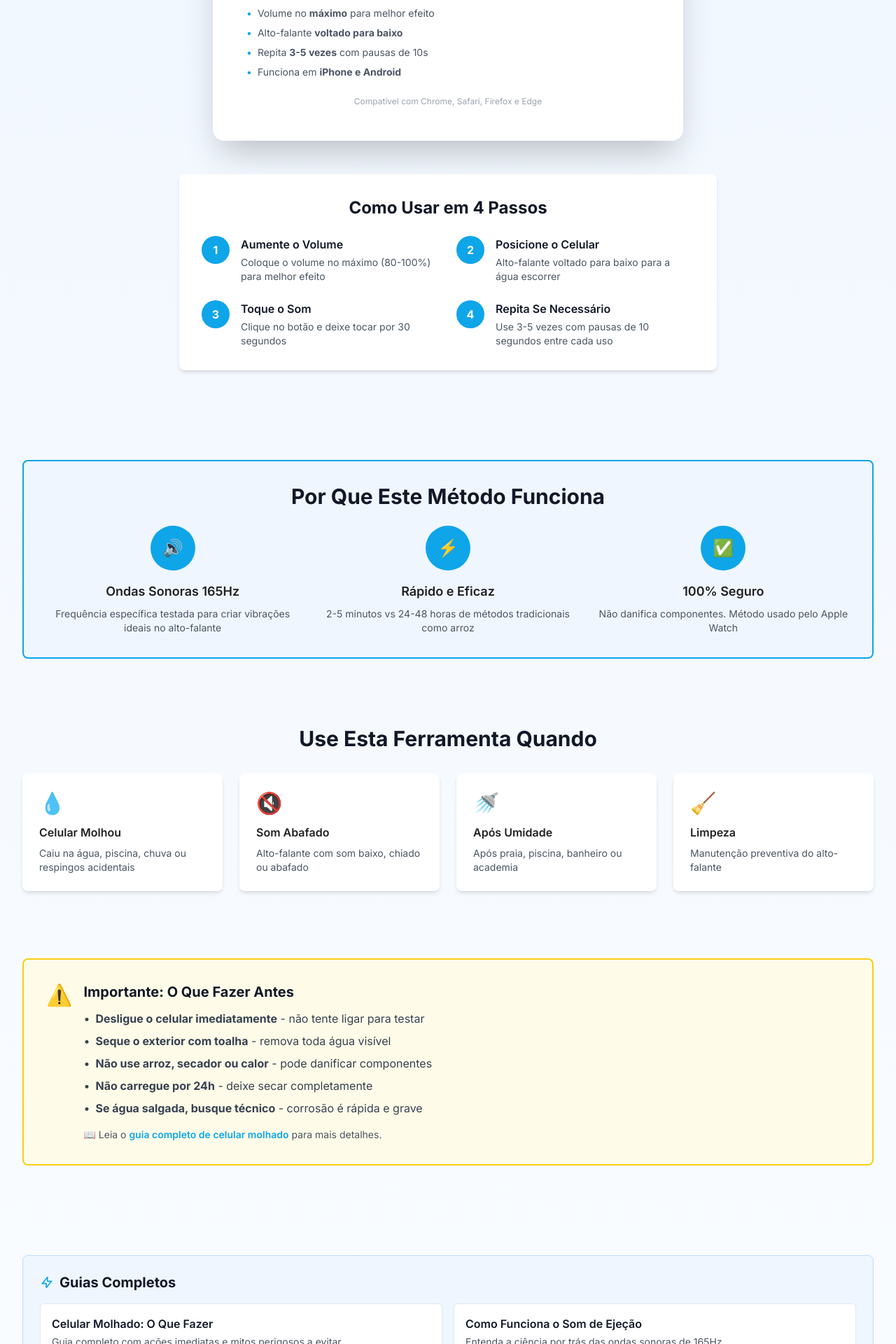
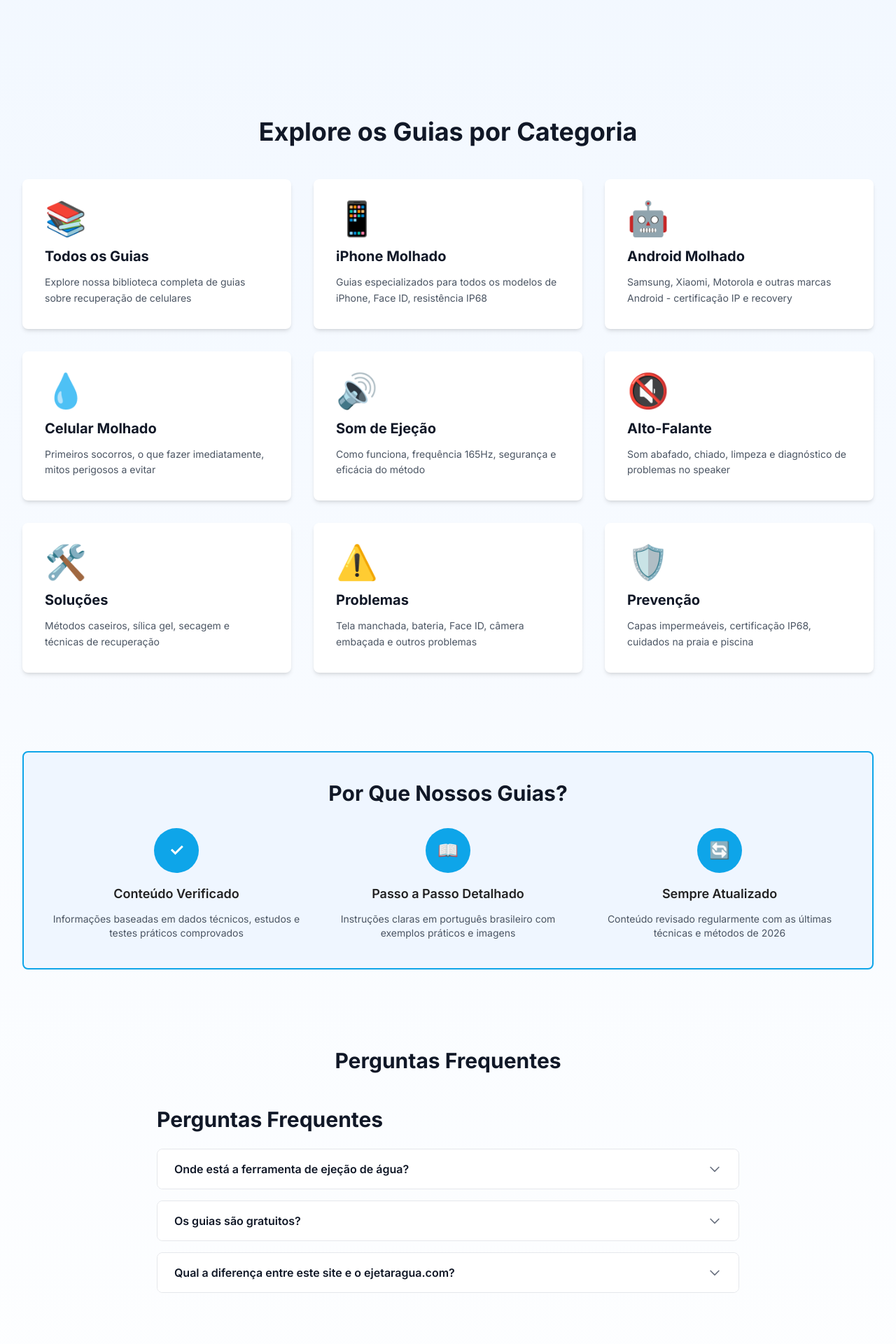
Before and after one commit to Diegoormond/ejetaragua-seo, a Next.js app: page / in a window 1280 px wide. Shown: the part 760-2680 px from the top of the page at 70% size. Built offline with nearby package versions, Linux system fonts and the light colour scheme.

Commit message:
Update page.tsx

```diff
--- a/app/page.tsx
+++ b/app/page.tsx
@@ -1,88 +1,90 @@
 import { Metadata } from 'next'
-import WaterEjectTool from '@/components/WaterEjectTool'
-import RelatedLinks from '@/components/RelatedLinks'
 import FAQ from '@/components/FAQ'
 import { createFAQSchema, websiteSchema } from '@/lib/schemas'
 
 export const metadata: Metadata = {
-  title: 'Ejetar Água do Celular - Remova Água do Alto-Falante Grátis',
-  description: 'Ferramenta gratuita para ejetar água do alto-falante do celular usando ondas sonoras de 165Hz. Funciona em iPhone e Android. Rápido, seguro e eficaz.',
+  title: 'Guias Ejetar Água - Central de Conhecimento',
+  description: 'Central de guias completos sobre como ejetar água do celular, recuperar dispositivos molhados e proteger seu smartphone. Artigos especializados para iPhone e Android.',
   alternates: {
-    canonical: '/',
+    canonical: 'https://ejetaragua-seo.vercel.app',
   },
   openGraph: {
-    title: 'Ejetar Água do Celular - Ferramenta Gratuita',
-    description: 'Remova água do alto-falante usando ondas sonoras. Funciona em todos os celulares.',
-    url: 'https://www.ejetaragua.com',
+    title: 'Guias Ejetar Água - Central de Conhecimento',
+    description: 'Guias completos sobre recuperação de celulares molhados, ejeção de água e proteção de smartphones.',
+    url: 'https://ejetaragua-seo.vercel.app',
     type: 'website',
   },
 }
 
 const faqs = [
   {
-    question: 'Como funciona a ejeção de água por som?',
-    answer: 'A ferramenta emite ondas sonoras na frequência de 165Hz que criam vibrações no alto-falante. Essas vibrações fazem com que a água seja expelida pelos orifícios do speaker, similar ao método usado pelo Apple Watch.',
+    question: 'Onde está a ferramenta de ejeção de água?',
+    answer: 'A ferramenta oficial está disponível em www.ejetaragua.com. Este site contém apenas guias educacionais e artigos de suporte.',
   },
   {
-    question: 'É seguro para o meu celular?',
-    answer: 'Sim! O método de ejeção por ondas sonoras é completamente seguro. Usamos frequências testadas que não danificam o alto-falante. É mais seguro que métodos tradicionais como arroz ou secador.',
+    question: 'Os guias são gratuitos?',
+    answer: 'Sim! Todos os nossos guias são 100% gratuitos e acessíveis. Cobrimos iPhone, Android, Samsung, Xiaomi, Motorola e todas as principais marcas.',
   },
   {
-    question: 'Funciona em iPhone e Android?',
-    answer: 'Sim, funciona em qualquer celular com alto-falante funcional. Testado em iPhone (todos os modelos), Samsung, Xiaomi, Motorola e outras marcas Android.',
-  },
-  {
-    question: 'Quantas vezes devo usar?',
-    answer: 'Recomendamos usar 3-5 vezes com intervalos de 10 segundos entre cada uso. Se ainda houver água, aguarde alguns minutos e repita o processo.',
-  },
-  {
-    question: 'O que fazer antes de usar a ferramenta?',
-    answer: 'Desligue o celular imediatamente após molhar, seque o exterior com toalha macia, remova capa e acessórios. Depois use nossa ferramenta com o volume no máximo e o speaker voltado para baixo.',
-  },
-  {
-    question: 'Qual volume devo usar?',
-    answer: 'Use o volume no máximo (80-100%) para obter melhor efeito. O som de 165Hz precisa de amplitude suficiente para criar as vibrações necessárias.',
-  },
-  {
-    question: 'Quanto tempo leva para funcionar?',
-    answer: 'Cada sessão dura 30 segundos. Geralmente é necessário repetir 3-5 vezes. O processo completo leva cerca de 2-5 minutos.',
-  },
-  {
-    question: 'Posso usar se meu celular não é resistente à água?',
-    answer: 'Sim! A ferramenta é útil mesmo para celulares sem certificação IP. O importante é que o aparelho ainda ligue e o alto-falante funcione.',
+    question: 'Qual a diferença entre este site e o ejetaragua.com?',
+    answer: 'Este site (ejetaragua-seo.vercel.app) é nossa central de guias educacionais. O site principal (ejetaragua.com) contém a ferramenta interativa de ejeção de água.',
   },
 ]
 
-const relatedLinks = [
+const guideCategories = [
   {
-    title: 'Celular Molhado: O Que Fazer',
-    url: '/guias/celular-molhado',
-    description: 'Guia completo com ações imediatas e mitos perigosos a evitar',
+    title: 'Todos os Guias',
+    url: '/guias',
+    description: 'Explore nossa biblioteca completa de guias sobre recuperação de celulares',
+    icon: '📚',
   },
   {
-    title: 'Como Funciona o Som de Ejeção',
-    url: '/guias/som-ejecao-agua/como-funciona',
-    description: 'Entenda a ciência por trás das ondas sonoras de 165Hz',
+    title: 'iPhone Molhado',
+    url: '/guias/iphone',
+    description: 'Guias especializados para todos os modelos de iPhone, Face ID, resistência IP68',
+    icon: '📱',
   },
   {
-    title: 'iPhone Molhado: Guia Especializado',
-    url: '/guias/iphone',
-    description: 'Instruções específicas para todos os modelos de iPhone',
+    title: 'Android Molhado',
+    url: '/guias/android',
+    description: 'Samsung, Xiaomi, Motorola e outras marcas Android - certificação IP e recovery',
+    icon: '🤖',
   },
   {
-    title: 'Android Molhado: Todas as Marcas',
-    url: '/guias/android',
-    description: 'Samsung, Xiaomi, Motorola e mais marcas Android',
+    title: 'Celular Molhado',
+    url: '/guias/celular-molhado',
+    description: 'Primeiros socorros, o que fazer imediatamente, mitos perigosos a evitar',
+    icon: '💧',
   },
   {
-    title: 'Alto-Falante Abafado',
-    url: '/guias/alto-falante/som-abafado',
-    description: 'Como resolver som baixo ou abafado depois de molhar',
+    title: 'Som de Ejeção',
+    url: '/guias/som-ejecao-agua',
+    description: 'Como funciona, frequência 165Hz, segurança e eficácia do método',
+    icon: '🔊',
   },
   {
-    title: 'Prevenção: Como Proteger',
+    title: 'Alto-Falante',
+    url: '/guias/alto-falante',
+    description: 'Som abafado, chiado, limpeza e diagnóstico de problemas no speaker',
+    icon: '🔇',
+  },
+  {
+    title: 'Soluções',
+    url: '/guias/solucoes',
+    description: 'Métodos caseiros, sílica gel, secagem e técnicas de recuperação',
+    icon: '🛠️',
+  },
+  {
+    title: 'Problemas',
+    url: '/guias/problemas',
+    description: 'Tela manchada, bateria, Face ID, câmera embaçada e outros problemas',
+    icon: '⚠️',
+  },
+  {
+    title: 'Prevenção',
     url: '/guias/prevencao',
-    description: 'Evite problemas com capas impermeáveis e cuidados certos',
+    description: 'Capas impermeáveis, certificação IP68, cuidados na praia e piscina',
+    icon: '🛡️',
   },
 ]
 
@@ -98,227 +100,145 @@ export default function Home() {
         dangerouslySetInnerHTML={{ __html: JSON.stringify(createFAQSchema(faqs)) }}
       />
 
-      <div className="bg-gradient-to-b from-blue-50 to-white">
-        {/* Hero Section with Tool */}
-        <section className="max-w-7xl mx-auto px-4 sm:px-6 lg:px-8 py-12 md:py-20">
-          <div className="text-center mb-12">
+      <div className="bg-gradient-to-b from-blue-50 to-white min-h-screen">
+        {/* Hero Section */}
+        <section className="max-w-7xl mx-auto px-4 sm:px-6 lg:px-8 py-16 md:py-24">
+          <div className="text-center mb-16">
+            <div className="inline-block bg-primary/10 text-primary px-4 py-2 rounded-full text-sm font-semibold mb-6">
+              Central de Conhecimento
+            </div>
             <h1 className="text-4xl md:text-5xl lg:text-6xl font-bold text-gray-900 mb-6">
-              Ejetar Água do Celular
+              Guias Completos de<br />Recuperação de Celulares
             </h1>
-            <p className="text-xl md:text-2xl text-gray-600 mb-4 max-w-3xl mx-auto">
-              Remova água do alto-falante usando ondas sonoras de 165Hz
+            <p className="text-xl md:text-2xl text-gray-600 mb-8 max-w-3xl mx-auto">
+              Aprenda tudo sobre ejeção de água, recuperação de dispositivos molhados e proteção do seu smartphone
             </p>
-            <p className="text-lg text-gray-500 max-w-2xl mx-auto">
-              Ferramenta gratuita, segura e eficaz. Funciona em iPhone e Android.
-            </p>
-          </div>
 
-          {/* Water Eject Tool Component */}
-          <WaterEjectTool />
+            {/* Primary CTA - Tool Link */}
+            <div className="mb-12">
+              <a
+                href="https://www.ejetaragua.com/?utm_source=home&utm_medium=seo&utm_campaign=cta"
+                target="_blank"
+                rel="noopener noreferrer"
+                className="inline-block bg-gradient-to-r from-primary to-secondary text-white font-bold px-10 py-5 rounded-lg hover:shadow-xl transition-all text-lg transform hover:scale-105"
+              >
+                🔧 Abrir Ferramenta Oficial
+              </a>
+              <p className="text-sm text-gray-500 mt-3">
+                Ferramenta gratuita de ejeção de água - funciona em iPhone e Android
+              </p>
+            </div>
 
-          {/* Quick Instructions */}
-          <div className="mt-12 bg-white rounded-lg shadow-md p-8 max-w-3xl mx-auto">
-            <h2 className="text-2xl font-bold text-gray-900 mb-6 text-center">
-              Como Usar em 4 Passos
-            </h2>
-            <div className="grid md:grid-cols-2 gap-6">
-              <div className="flex items-start space-x-4">
-                <div className="flex-shrink-0 w-10 h-10 bg-primary text-white rounded-full flex items-center justify-center font-bold">
-                  1
-                </div>
-                <div>
-                  <h3 className="font-semibold text-gray-900 mb-1">Aumente o Volume</h3>
-                  <p className="text-sm text-gray-600">
-                    Coloque o volume no máximo (80-100%) para melhor efeito
-                  </p>
-                </div>
+            {/* Stats */}
+            <div className="grid grid-cols-2 md:grid-cols-4 gap-6 max-w-4xl mx-auto mt-12">
+              <div className="bg-white rounded-lg shadow-md p-6">
+                <div className="text-3xl font-bold text-primary mb-2">83+</div>
+                <div className="text-sm text-gray-600">Guias Detalhados</div>
               </div>
-
-              <div className="flex items-start space-x-4">
-                <div className="flex-shrink-0 w-10 h-10 bg-primary text-white rounded-full flex items-center justify-center font-bold">
-                  2
-                </div>
-                <div>
-                  <h3 className="font-semibold text-gray-900 mb-1">Posicione o Celular</h3>
-                  <p className="text-sm text-gray-600">
-                    Alto-falante voltado para baixo para a água escorrer
-                  </p>
-                </div>
+              <div className="bg-white rounded-lg shadow-md p-6">
+                <div className="text-3xl font-bold text-primary mb-2">100%</div>
+                <div className="text-sm text-gray-600">Gratuito</div>
               </div>
-
-              <div className="flex items-start space-x-4">
-                <div className="flex-shrink-0 w-10 h-10 bg-primary text-white rounded-full flex items-center justify-center font-bold">
-                  3
-                </div>
-                <div>
-                  <h3 className="font-semibold text-gray-900 mb-1">Toque o Som</h3>
-                  <p className="text-sm text-gray-600">
-                    Clique no botão e deixe tocar por 30 segundos
-                  </p>
-                </div>
+              <div className="bg-white rounded-lg shadow-md p-6">
+                <div className="text-3xl font-bold text-primary mb-2">PT-BR</div>
+                <div className="text-sm text-gray-600">Português Brasil</div>
               </div>
-
-              <div className="flex items-start space-x-4">
-                <div className="flex-shrink-0 w-10 h-10 bg-primary text-white rounded-full flex items-center justify-center font-bold">
-                  4
-                </div>
-                <div>
-                  <h3 className="font-semibold text-gray-900 mb-1">Repita Se Necessário</h3>
-                  <p className="text-sm text-gray-600">
-                    Use 3-5 vezes com pausas de 10 segundos entre cada uso
-                  </p>
-                </div>
+              <div className="bg-white rounded-lg shadow-md p-6">
+                <div className="text-3xl font-bold text-primary mb-2">2026</div>
+                <div className="text-sm text-gray-600">Atualizado</div>
               </div>
             </div>
           </div>
         </section>
 
-        {/* Why This Works */}
+        {/* Guide Categories Grid */}
         <section className="max-w-7xl mx-auto px-4 sm:px-6 lg:px-8 py-12">
-          <div className="bg-blue-50 border-2 border-primary rounded-lg p-8">
-            <h2 className="text-2xl md:text-3xl font-bold text-gray-900 mb-6 text-center">
-              Por Que Este Método Funciona
+          <h2 className="text-3xl md:text-4xl font-bold text-gray-900 mb-12 text-center">
+            Explore os Guias por Categoria
+          </h2>
+          <div className="grid md:grid-cols-2 lg:grid-cols-3 gap-8">
+            {guideCategories.map((category) => (
+              <a
+                key={category.url}
+                href={category.url}
+                className="bg-white rounded-lg shadow-md p-8 hover:shadow-xl transition-all transform hover:-translate-y-1 group"
+              >
+                <div className="text-5xl mb-4 group-hover:scale-110 transition-transform inline-block">
+                  {category.icon}
+                </div>
+                <h3 className="text-xl font-bold text-gray-900 mb-3 group-hover:text-primary transition">
+                  {category.title}
+                </h3>
+                <p className="text-gray-600 text-sm leading-relaxed">
+                  {category.description}
+                </p>
+              </a>
+            ))}
+          </div>
+        </section>
+
+        {/* Why Use Our Guides */}
+        <section className="max-w-7xl mx-auto px-4 sm:px-6 lg:px-8 py-16">
+          <div className="bg-blue-50 border-2 border-primary rounded-lg p-10">
+            <h2 className="text-3xl font-bold text-gray-900 mb-8 text-center">
+              Por Que Nossos Guias?
             </h2>
             <div className="grid md:grid-cols-3 gap-8">
               <div className="text-center">
-                <div className="w-16 h-16 bg-primary text-white rounded-full flex items-center justify-center mx-auto mb-4 text-2xl">
-                  🔊
+                <div className="w-16 h-16 bg-primary text-white rounded-full flex items-center justify-center mx-auto mb-4 text-2xl font-bold">
+                  ✓
                 </div>
-                <h3 className="font-semibold text-lg mb-2">Ondas Sonoras 165Hz</h3>
+                <h3 className="font-semibold text-lg mb-3">Conteúdo Verificado</h3>
                 <p className="text-gray-600 text-sm">
-                  Frequência específica testada para criar vibrações ideais no alto-falante
+                  Informações baseadas em dados técnicos, estudos e testes práticos comprovados
                 </p>
               </div>
               <div className="text-center">
-                <div className="w-16 h-16 bg-primary text-white rounded-full flex items-center justify-center mx-auto mb-4 text-2xl">
-                  ⚡
+                <div className="w-16 h-16 bg-primary text-white rounded-full flex items-center justify-center mx-auto mb-4 text-2xl font-bold">
+                  📖
                 </div>
-                <h3 className="font-semibold text-lg mb-2">Rápido e Eficaz</h3>
+                <h3 className="font-semibold text-lg mb-3">Passo a Passo Detalhado</h3>
                 <p className="text-gray-600 text-sm">
-                  2-5 minutos vs 24-48 horas de métodos tradicionais como arroz
+                  Instruções claras em português brasileiro com exemplos práticos e imagens
                 </p>
               </div>
               <div className="text-center">
-                <div className="w-16 h-16 bg-primary text-white rounded-full flex items-center justify-center mx-auto mb-4 text-2xl">
-                  ✅
+                <div className="w-16 h-16 bg-primary text-white rounded-full flex items-center justify-center mx-auto mb-4 text-2xl font-bold">
+                  🔄
                 </div>
-                <h3 className="font-semibold text-lg mb-2">100% Seguro</h3>
+                <h3 className="font-semibold text-lg mb-3">Sempre Atualizado</h3>
                 <p className="text-gray-600 text-sm">
-                  Não danifica componentes. Método usado pelo Apple Watch
+                  Conteúdo revisado regularmente com as últimas técnicas e métodos de 2026
                 </p>
               </div>
             </div>
           </div>
         </section>
 
-        {/* When to Use */}
-        <section className="max-w-7xl mx-auto px-4 sm:px-6 lg:px-8 py-12">
-          <h2 className="text-2xl md:text-3xl font-bold text-gray-900 mb-8 text-center">
-            Use Esta Ferramenta Quando
-          </h2>
-          <div className="grid md:grid-cols-2 lg:grid-cols-4 gap-6">
-            <div className="bg-white rounded-lg shadow-md p-6">
-              <div className="text-3xl mb-3">💧</div>
-              <h3 className="font-semibold mb-2">Celular Molhou</h3>
-              <p className="text-sm text-gray-600">
-                Caiu na água, piscina, chuva ou respingos acidentais
-              </p>
-            </div>
-            <div className="bg-white rounded-lg shadow-md p-6">
-              <div className="text-3xl mb-3">🔇</div>
-              <h3 className="font-semibold mb-2">Som Abafado</h3>
-              <p className="text-sm text-gray-600">
-                Alto-falante com som baixo, chiado ou abafado
-              </p>
-            </div>
-            <div className="bg-white rounded-lg shadow-md p-6">
-              <div className="text-3xl mb-3">🚿</div>
-              <h3 className="font-semibold mb-2">Após Umidade</h3>
-              <p className="text-sm text-gray-600">
-                Após praia, piscina, banheiro ou academia
-              </p>
-            </div>
-            <div className="bg-white rounded-lg shadow-md p-6">
-              <div className="text-3xl mb-3">🧹</div>
-              <h3 className="font-semibold mb-2">Limpeza</h3>
-              <p className="text-sm text-gray-600">
-                Manutenção preventiva do alto-falante
-              </p>
-            </div>
-          </div>
-        </section>
-
-        {/* Warning Section */}
-        <section className="max-w-7xl mx-auto px-4 sm:px-6 lg:px-8 py-12">
-          <div className="bg-yellow-50 border-2 border-yellow-400 rounded-lg p-6 md:p-8">
-            <div className="flex items-start space-x-4">
-              <div className="flex-shrink-0 text-3xl">⚠️</div>
-              <div>
-                <h2 className="text-xl font-bold text-gray-900 mb-3">
-                  Importante: O Que Fazer Antes
-                </h2>
-                <ul className="space-y-2 text-gray-700">
-                  <li className="flex items-start">
-                    <span className="mr-2">•</span>
-                    <span>
-                      <strong>Desligue o celular imediatamente</strong> - não tente ligar para testar
-                    </span>
-                  </li>
-                  <li className="flex items-start">
-                    <span className="mr-2">•</span>
-                    <span>
-                      <strong>Seque o exterior com toalha</strong> - remova toda água visível
-                    </span>
-                  </li>
-                  <li className="flex items-start">
-                    <span className="mr-2">•</span>
-                    <span>
-                      <strong>Não use arroz, secador ou calor</strong> - pode danificar componentes
-                    </span>
-                  </li>
-                  <li className="flex items-start">
-                    <span className="mr-2">•</span>
-                    <span>
-                      <strong>Não carregue por 24h</strong> - deixe secar completamente
-                    </span>
-                  </li>
-                  <li className="flex items-start">
-                    <span className="mr-2">•</span>
-                    <span>
-                      <strong>Se água salgada, busque técnico</strong> - corrosão é rápida e grave
-                    </span>
-                  </li>
-                </ul>
-                <p className="mt-4 text-sm text-gray-600">
-                  📖 Leia o <a href="/guias/celular-molhado" className="text-primary font-semibold hover:underline">guia completo de celular molhado</a> para mais detalhes.
-                </p>
-              </div>
-            </div>
-          </div>
-        </section>
-
-        {/* Related Links */}
-        <section className="max-w-7xl mx-auto px-4 sm:px-6 lg:px-8 py-12">
-          <RelatedLinks links={relatedLinks} title="Guias Completos" />
-        </section>
-
         {/* FAQ Section */}
         <section className="max-w-4xl mx-auto px-4 sm:px-6 lg:px-8 py-12">
+          <h2 className="text-3xl font-bold text-gray-900 mb-8 text-center">
+            Perguntas Frequentes
+          </h2>
           <FAQ items={faqs} />
         </section>
 
         {/* Final CTA */}
-        <section className="max-w-7xl mx-auto px-4 sm:px-6 lg:px-8 py-12">
+        <section className="max-w-7xl mx-auto px-4 sm:px-6 lg:px-8 py-16">
           <div className="bg-gradient-to-r from-primary to-secondary text-white rounded-lg p-12 text-center">
-            <h2 className="text-3xl font-bold mb-4">Explore Nossos Guias</h2>
+            <h2 className="text-3xl md:text-4xl font-bold mb-4">
+              Precisa Ejetar Água Agora?
+            </h2>
             <p className="text-xl text-blue-50 mb-8 max-w-2xl mx-auto">
-              Aprenda tudo sobre como proteger, recuperar e cuidar do seu celular
+              Use nossa ferramenta oficial gratuita para remover água do alto-falante em 2-5 minutos
             </p>
             <a
-              href="/guias"
-              className="inline-block bg-white text-primary font-semibold px-8 py-4 rounded-lg hover:bg-gray-100 transition shadow-lg text-lg"
+              href="https://www.ejetaragua.com/?utm_source=home&utm_medium=seo&utm_campaign=cta"
+              target="_blank"
+              rel="noopener noreferrer"
+              className="inline-block bg-white text-primary font-bold px-10 py-5 rounded-lg hover:bg-gray-100 transition shadow-lg text-lg transform hover:scale-105"
             >
-              Ver Todos os Guias
+              Abrir Ferramenta Oficial →
             </a>
           </div>
         </section>
```
